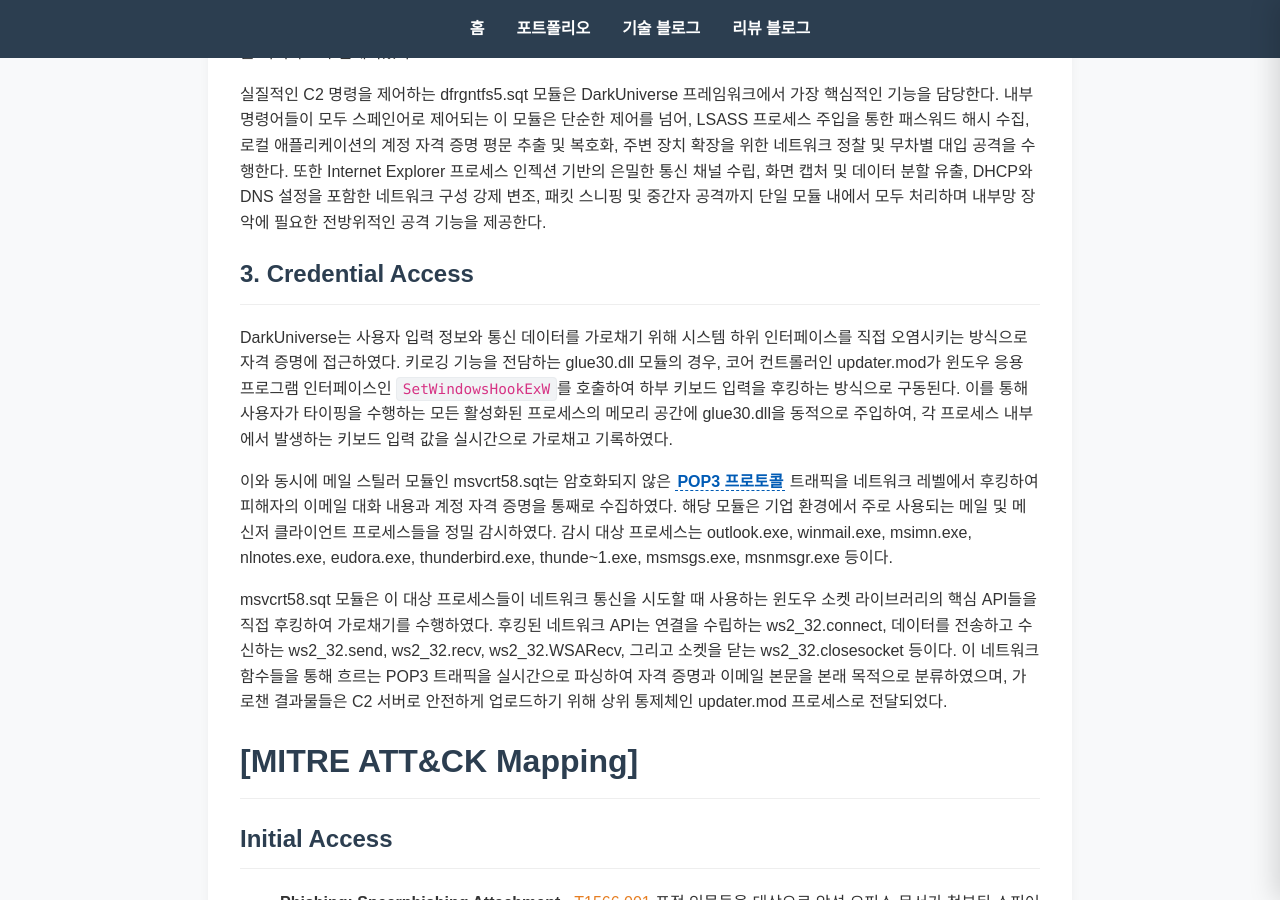
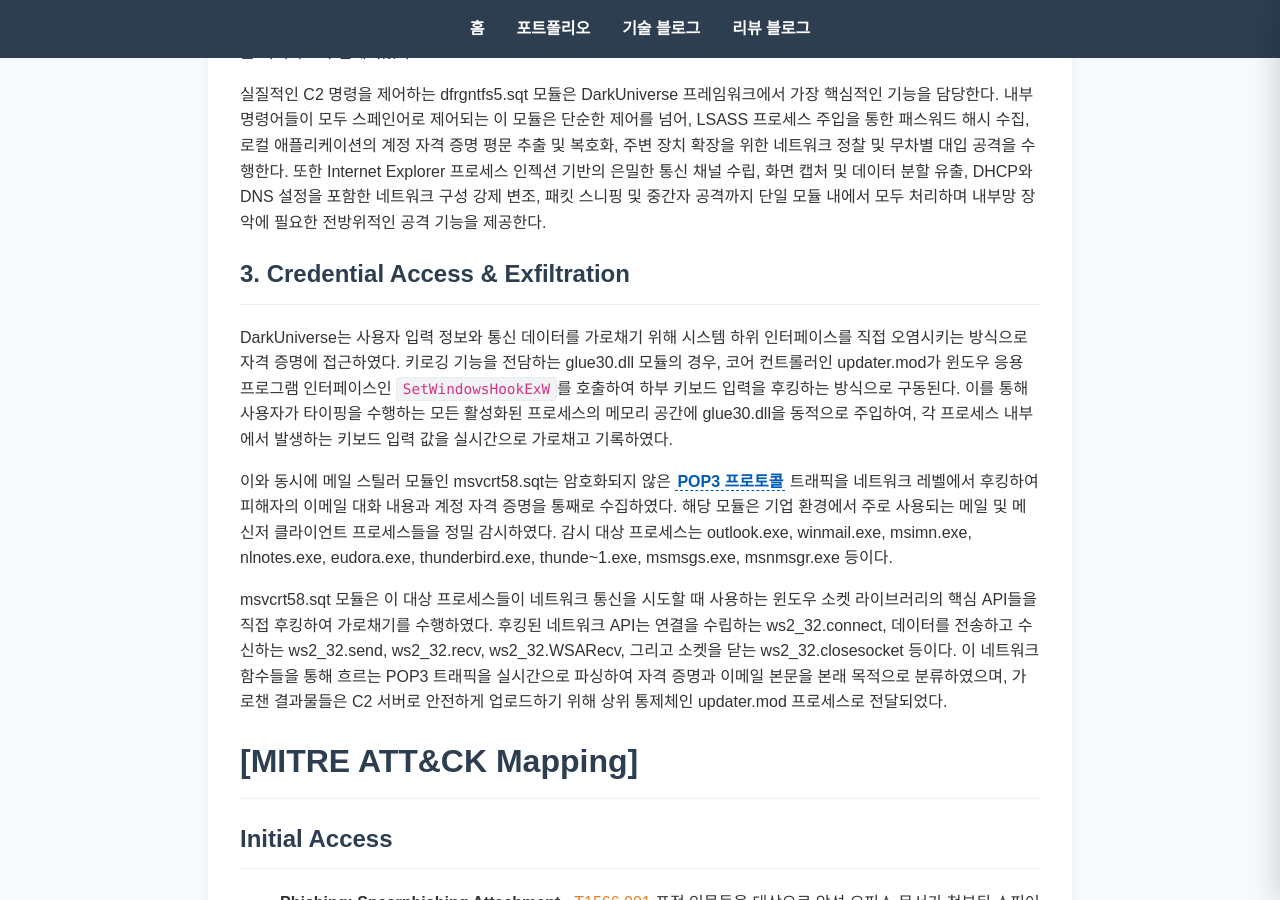
Before and after one commit to crowndaisy76/crowndaisy76.github.io, a Jekyll site: the page built from _review_posts/Review/2026-05-31-DarkUniverse.md, in a window 1280 px wide and 900 px high, scrolled down 1333 px. Built offline with Jekyll 4.4.1, drawn with Linux system fonts in a browser that asks for light colours.

Commit message:
Fix Review Post

```diff
--- a/_review_posts/Review/2026-05-31-DarkUniverse.md
+++ b/_review_posts/Review/2026-05-31-DarkUniverse.md
@@ -27,7 +27,7 @@ date: 2026-05-31
 
 실질적인 C2 명령을 제어하는 dfrgntfs5.sqt 모듈은 DarkUniverse 프레임워크에서 가장 핵심적인 기능을 담당한다. 내부 명령어들이 모두 스페인어로 제어되는 이 모듈은 단순한 제어를 넘어, LSASS 프로세스 주입을 통한 패스워드 해시 수집, 로컬 애플리케이션의 계정 자격 증명 평문 추출 및 복호화, 주변 장치 확장을 위한 네트워크 정찰 및 무차별 대입 공격을 수행한다. 또한 Internet Explorer 프로세스 인젝션 기반의 은밀한 통신 채널 수립, 화면 캡처 및 데이터 분할 유출, DHCP와 DNS 설정을 포함한 네트워크 구성 강제 변조, 패킷 스니핑 및 중간자 공격까지 단일 모듈 내에서 모두 처리하며 내부망 장악에 필요한 전방위적인 공격 기능을 제공한다.
 
-## 3. Credential Access
+## 3. Credential Access & Exfiltration
 
 DarkUniverse는 사용자 입력 정보와 통신 데이터를 가로채기 위해 시스템 하위 인터페이스를 직접 오염시키는 방식으로 자격 증명에 접근하였다. 키로깅 기능을 전담하는 glue30.dll 모듈의 경우, 코어 컨트롤러인 updater.mod가 윈도우 응용 프로그램 인터페이스인 `SetWindowsHookExW`를 호출하여 하부 키보드 입력을 후킹하는 방식으로 구동된다. 이를 통해 사용자가 타이핑을 수행하는 모든 활성화된 프로세스의 메모리 공간에 glue30.dll을 동적으로 주입하여, 각 프로세스 내부에서 발생하는 키보드 입력 값을 실시간으로 가로채고 기록하였다.
 
```
